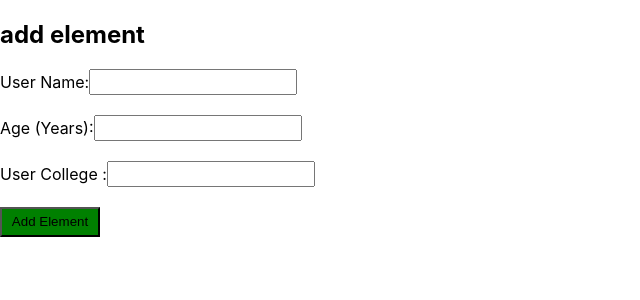
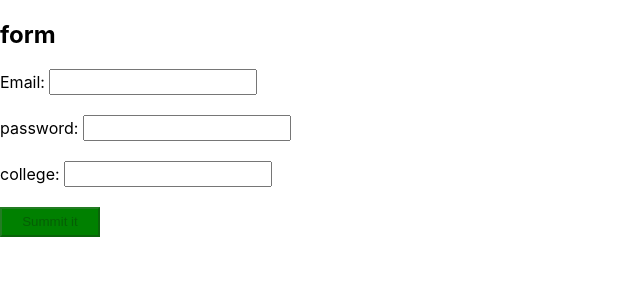
Before and after one commit to Ritikadhangar910/reactsharp, a React (Create React App) app: page / in a window 1280 px wide. Shown: the top 300 px of the page, without its empty margins (0-640 px from the left). Built offline with nearby package versions, Linux system fonts and the light colour scheme.

Commit message:
usestate

```diff
--- a/src/App.js
+++ b/src/App.js
@@ -1,19 +1,8 @@
-import { useState } from "react";
-import Compstyle from "./component/Compstyle";
-import Showage from "./component/Showage";
+import EffectDemo from "./component/EffectDemo";
 const App = () => {
-  const [details, setDetails] = useState([]);
-  function getPersonInfo(values) {
-    setDetails((prev) => [values, ...prev]);
-  }
   return (
     <>
-      <Compstyle onformSummit={getPersonInfo} />
-      {details.map((item, ind) => (
-        <div key={ind}>
-          <Showage name={item.name} age={item.age} college={item.college} />
-        </div>
-      ))}
+      <EffectDemo />
     </>
   );
 };
--- /dev/null
+++ b/src/component/EffectDemo.js
@@ -0,0 +1,58 @@
+import "../App.css";
+import { useEffect, useState } from "react";
+const EffectDemo = () => {
+  const [mail, setmail] = useState("");
+  const [pass, setpass] = useState("");
+  const [college, setcollege] = useState("");
+  const [disable, adddisable] = useState(false);
+
+  function submitForm(e) {
+    e.preventDefault();
+  }
+  useEffect(() => {
+    if (mail.includes("@") && pass.length > 6 && college.length > 0) {
+      adddisable(false);
+    } else {
+      adddisable(true);
+    }
+  }, [mail, pass, college]);
+  return (
+    <>
+      <h2>form</h2>
+      <form action="" onSubmit={submitForm} className="formdata">
+        Email:{" "}
+        <input
+          type="email"
+          value={mail}
+          onChange={(e) => {
+            setmail(e.target.value);
+          }}
+        />
+        <br />
+        <br />
+        password:{" "}
+        <input
+          type="password"
+          value={pass}
+          onChange={(e) => {
+            setpass(e.target.value);
+          }}
+        />
+        <br />
+        <br />
+        college:{" "}
+        <input
+          type="text"
+          value={college}
+          onChange={(e) => {
+            setcollege(e.target.value);
+          }}
+        />
+        <br />
+        <br />
+        <button disabled={disable}>Summit it</button>
+      </form>
+    </>
+  );
+};
+export default EffectDemo;
```
Also changed, not shown: src/component/text.md (+14 -19 lines).
